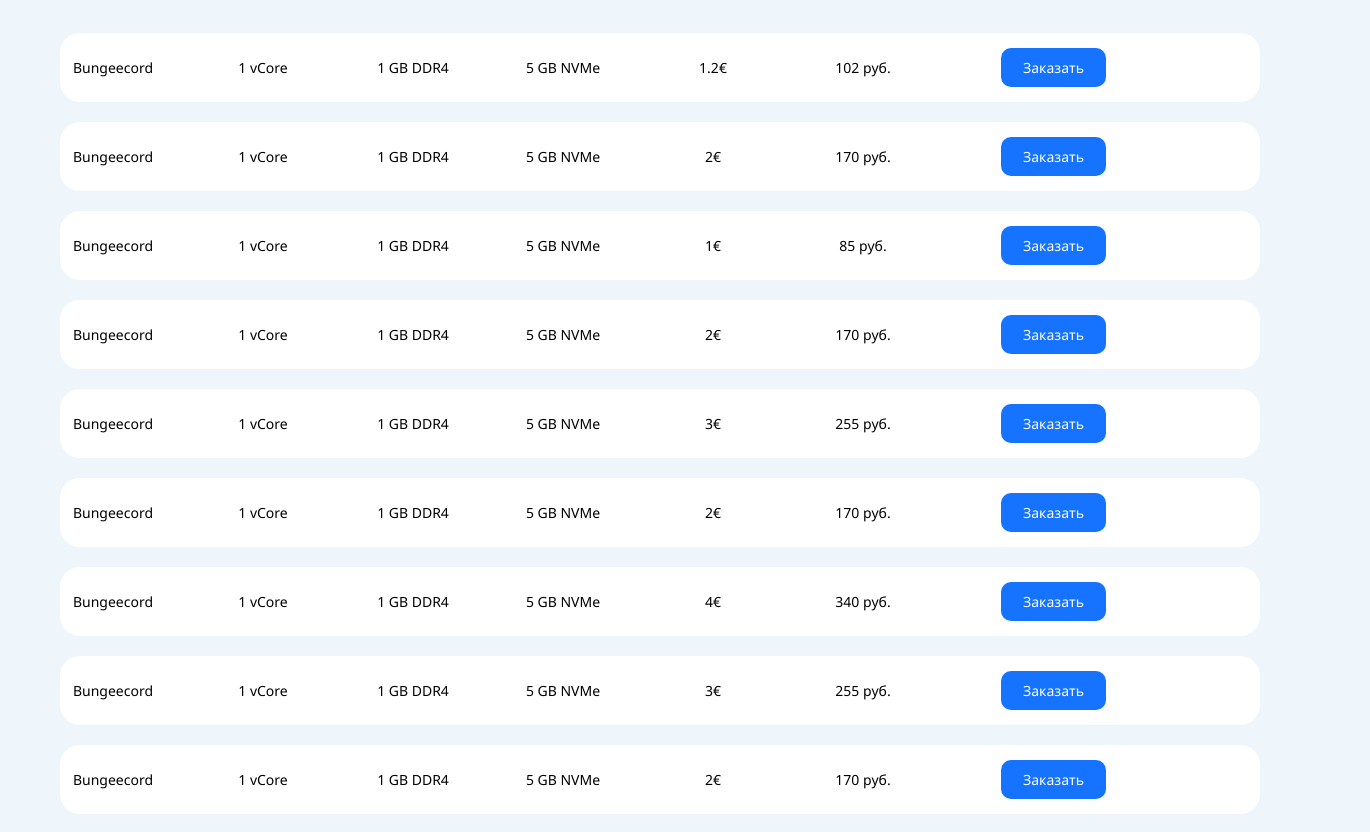
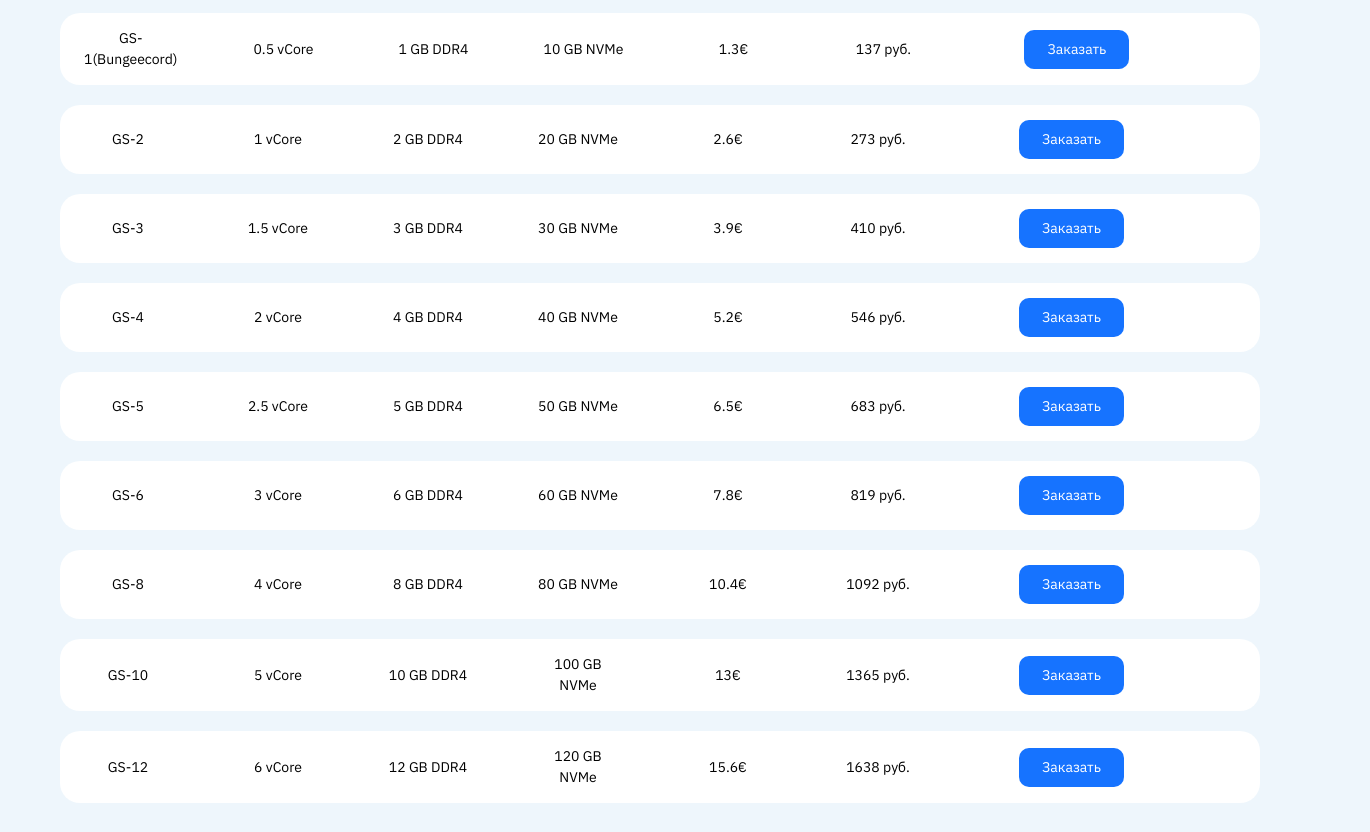
Before and after one commit to Gutsssss/RiseIron-landing, a Vue app: page / in a window 1280 px wide. Shown: the part 1965-2797 px from the top of the page, 1370 px wide, since content can reach past the window. Built offline with nearby package versions, Linux system fonts and the light colour scheme; a web font is replaced by a local one; what mdi-vue would draw is missing.

Commit message:
change panles with primevue and some changes

```diff
--- a/public/index.html
+++ b/public/index.html
@@ -4,8 +4,8 @@
     <meta charset="utf-8">
     <meta http-equiv="X-UA-Compatible" content="IE=edge">
     <meta name="viewport" content="width=device-width,initial-scale=1.0">
-    <link rel="icon" href="<%= BASE_URL %>favicon.ico">
-    <title><%= htmlWebpackPlugin.options.title %></title>
+    <link rel="icon" href="/favicon-32x32.png" type="image/png">
+    <title>SrvUP - Мощный хостинг с Anti-DDoS Game защитой для проектов любых сложностей</title>
   </head>
   <body style="background: #EEF6FC;;">
     <noscript>
--- a/src/components/HelloWorld.vue
+++ b/src/components/HelloWorld.vue
@@ -3,26 +3,23 @@
   <div class="nav">
     <img src="@/assets/header_logo.png" />
     <ul class="nav-ul">
-      <a class="ref" href="#tarifPlans"
-        ><li class="nav-li">Тарифы</li></a
-      >
-      <a class="ref" href="#questions"
-        ><li class="nav-li">FAQ</li></a
-      >
-      <a class="ref" href=" https://wiki.srvup.ru/support"
-      target="_blank"
+      <a class="ref" href="#tarifPlans"><li class="nav-li">Тарифы</li></a>
+      <a class="ref" href="#questions"><li class="nav-li">FAQ</li></a>
+      <a class="ref" href=" https://wiki.srvup.ru/support" target="_blank"
         ><li class="nav-li">Поддержка</li></a
       >
-      <a class="ref" href="https://wiki.srvup.ru/"
-      target="_blank"
+      <a class="ref" href="https://wiki.srvup.ru/" target="_blank"
         ><li class="nav-li">База знаний</li></a
       >
-      <a class="ref" href="https://vk.com/topic-200598401_49056856"
-      target="_blank"
+      <a class="ref" href="reviews.srvup.ru" target="_blank"
         ><li class="nav-li">Отзывы</li></a
       >
     </ul>
-    <button class="nav-btn">Биллинг</button>
+    <button class="nav-btn">
+      <a href="https://bill.srvup.ru/" target="_blank" style="color: white"
+        >Биллинг</a
+      >
+    </button>
   </div>
   <!-- tarifs? -->
   <container class="tarifs">
@@ -37,7 +34,11 @@
       </p>
       <div class="tarifs-btns">
         <button id="btn_1" class="tarifs-info-btn" style="color: white">
-        <a href=" https://bill.srvup.ru/billing.php?do=order2&tarif_id=58" target="_blank">Протестировать сервер</a>
+          <a
+            href=" https://bill.srvup.ru/billing.php?do=order2&tarif_id=58"
+            target="_blank"
+            >Протестировать сервер</a
+          >
         </button>
         <button
           id="btn_2"
@@ -48,9 +49,7 @@
             border: 2px solid rgba(29, 86, 236, 1);
           "
         >
-      <a href="#tarifPlans">
-        Посмотреть тарифы
-      </a>
+          <a href="#tarifPlans"> Посмотреть тарифы </a>
         </button>
       </div>
     </div>
@@ -58,32 +57,42 @@
   </container>
   <!-- about -->
   <container class="about">
-  <div><p>Почему выбирают нас?</p></div>
-  <div><img src="@/assets/Lists.png"></div>
+    <div><p>Почему выбирают <span style="border-bottom: 4px solid rgba(29, 86, 236, 1);">нас?</span></p></div>
+    <div><img src="@/assets/Lists.png" /></div>
   </container>
   <!-- services -->
   <container class="services">
     <div class="services-info">
-      <div><p>Поддерживаемые игры и программы</p></div>
-      <div class="services-games"><img src="@/assets/games.png"></div>
+      <div><p>Поддерживаемые <span style="border-bottom: 4px solid rgba(29, 86, 236, 1);">игры</span> и программы</p></div>
+      <div class="services-games"><img src="@/assets/games.png" /></div>
     </div>
   </container>
   <!-- plans -->
   <div class="tarifPlans">
-    <p class="tarifPlans-tag" id="tarifPlans">Тарифные планы</p>
+    <p class="tarifPlans-tag" id="tarifPlans">Тарифные <span style="border-bottom: 4px solid rgba(29, 86, 236, 1);">планы</span> </p>
     <div class="tarifPlans-buttons">
       <input checked type="radio" id="one" value="1" v-model="picked" />
       <label for="one">Игровые сервера</label>
       <input type="radio" id="two" value="2" v-model="picked" />
       <label for="two">VDS</label>
       <input type="radio" id="three" value="3" v-model="picked" />
-      <label for="three">Выделенный сервер</label>
+      <label for="three"
+        ><a href="https://dedic.srvup.ru/" target="_blank"
+          >Выделенный сервер</a
+        ></label
+      >
     </div>
     <div class="tarifPlans-table">
       <tableTarifs :table="table1" :inTarifs="inTarifs" v-if="picked == 1" />
-      <tableTarifs :table="table2" :inTarifs="inTarifs2" :deleteConnect="false" v-if="picked == 2" />
+      <tableTarifs
+        :table="table1"
+        :inTarifs="inTarifs2"
+        :deleteConnect="false"
+        v-if="picked == 2"
+      />
     </div>
-    <div class="stepform_8vGLfm7 rnd_1271651571"></div>
+    <div class="stepform_8vGLfm7 rnd_1271651571" v-show="picked == 1"></div>
+    <div class="stepform_AzCaoLN rnd_1283789748" v-show="picked == 2"></div>
     <div class="uniqueOffers">
       <p class="uniqueOffers-text">Уникальные предложения</p>
       <div class="uniqueOffers-div">
@@ -103,52 +112,41 @@
       </p>
     </div>
     <div class="text-subtitle-2 mt-4 mb-2"></div>
-    <v-expansion-panels>
-      <v-expansion-panel>
-        <v-expansion-panel-title
-          expand-icon="mdi-plus"
-          collapse-icon="mdi-minus"
+    <Accordion>
+      <AccordionTab header="Как долго активируется мой сервер?">
+        <p>
+          Активация игрового сервера обычно занимает всего несколько минут после
+          оформления заказа за исключением тестового периода и форсмажорных
+          ситуаций. В случае с VDS как только вы заплатите за услугу и установка
+          сервера будет завершена, вы сможете приступить к управлению своим
+          сервером.
+        </p>
+      </AccordionTab>
+      <AccordionTab header="Сколько человек выдержит мой игровой сервер?">
+        <div>
+          <p>
+            Вместимость вашего игрового сервера зависит от выбранного вами
+            тарифного плана. Мы предоставляем различные варианты, которые
+            поддерживают разное количество одновременных игроков. Наши тарифы
+            позволяют выдерживать от нескольких десятков до нескольких сотен
+            игроков одновременно. Подробную информацию вы можете получить в базе
+            знаний или уточнить у нашей службы поддержки.
+          </p>
+        </div>
+      </AccordionTab>
+      <AccordionTab
+        header="Могу ли я создать сервер по другой игре, кроме Minecraft?"
       >
-          Как долго активируется мой сервер?
-        </v-expansion-panel-title>
-        <v-expansion-panel-text>
-          Lorem ipsum dolor sit amet, consectetur adipiscing elit, sed do
-          eiusmod tempor incididunt ut labore et dolore magna aliqua. Ut enim ad
-          minim veniam, quis nostrud exercitation ullamco laboris nisi ut
-          aliquip ex ea commodo consequat.
-        </v-expansion-panel-text>
-      </v-expansion-panel>
-
-      <v-expansion-panel>
-        <v-expansion-panel-title
-          expand-icon="mdi-plus"
-          collapse-icon="mdi-minus"
-        >
-          Сколько человек выдержит мой игровой сервер?
-        </v-expansion-panel-title>
-        <v-expansion-panel-text>
-          Lorem ipsum dolor sit amet, consectetur adipiscing elit, sed do
-          eiusmod tempor incididunt ut labore et dolore magna aliqua. Ut enim ad
-          minim veniam, quis nostrud exercitation ullamco laboris nisi ut
-          aliquip ex ea commodo consequat.
-        </v-expansion-panel-text>
-      </v-expansion-panel>
-
-      <v-expansion-panel>
-        <v-expansion-panel-title
-          expand-icon="mdi-plus"
-          collapse-icon="mdi-minus"
-        >
-          Могу ли я создать сервер по другой игре, кроме Minecraft?
-        </v-expansion-panel-title>
-        <v-expansion-panel-text>
-          Lorem ipsum dolor sit amet, consectetur adipiscing elit, sed do
-          eiusmod tempor incididunt ut labore et dolore magna aliqua. Ut enim ad
-          minim veniam, quis nostrud exercitation ullamco laboris nisi ut
-          aliquip ex ea commodo consequat.
-        </v-expansion-panel-text>
-      </v-expansion-panel>
-    </v-expansion-panels>
+        <p>
+          Конечно! Помимо, Minecraft, вы можете создать сервер для большинства
+          игр и сервисов. Мы поддерживаем широкий спектр и постоянно расширяем
+          список доступных опций. Если у вас есть конкретная игра или сервис,
+          для которого вы хотите создать сервер, свяжитесь с нашей службой
+          поддержки, и мы постараемся предоставить вам соответствующие
+          возможности.
+        </p>
+      </AccordionTab>
+    </Accordion>
   </container>
   <container class="footer">
     <div class="footer-left">
@@ -163,41 +161,61 @@
     <div class="footer-middle">
       <ul class="footer-middle-list">
         <p>Ссылки</p>
-        <li><a href=" https://wiki.srvup.ru/" target="_blank">База знаний</a></li>
-        <li><a href="https://vk.com/topic-200598401_49056856" target="_blank">Отзывы</a></li>
-        <li>Личный кабинет</li>
+        <li>
+          <a href=" https://wiki.srvup.ru/" target="_blank">База знаний</a>
+        </li>
+        <li>
+          <a href="reviews.srvup.ru" target="_blank">Отзывы</a>
+        </li>
+        <li><a>Биллинг</a></li>
       </ul>
       <ul class="footer-middle-list">
         <p>Документы</p>
-        <li><a href="https://wiki.srvup.ru/terms-of-use" target="_blank">Пользовательское соглашение</a></li>
-        <li>Политика конфиденциальности</li>
+        <li>
+          <a href="https://wiki.srvup.ru/terms-of-use" target="_blank"
+            >Пользовательское соглашение</a
+          >
+        </li>
+        <li hidden>Политика конфиденциальности</li>
       </ul>
     </div>
     <div class="footer-right">
       <div>
-      <p>Мы в социальных<br> сетях</p>
-      <img src="@/assets/tg_icon.png">
-      <img src="@/assets/vk_icon.png">
-      <img src="@/assets/discord_icon.png">
+        <p>
+          Мы в социальных<br />
+          сетях
+        </p>
+        <a href="https://t.me/srvup" target="_blank"
+          ><img src="@/assets/tg_icon.png"
+        /></a>
+        <a href="https://vk.com/srvup_ru" target="_blank"
+          ><img src="@/assets/vk_icon.png"
+        /></a>
+        <a href="https://discord.srvup.ru/" target="_blank"
+          ><img src="@/assets/discord_icon.png"
+        /></a>
       </div>
       <div>
         <p>Принимаем к оплате</p>
-      <img src="@/assets/oplata_mir.png">
-      <img src="@/assets/oplata_sbp.png">
-      <img src="@/assets/oplata_icon.png">
-      <img src="@/assets/oplata_qiwi.png">
+        <img src="@/assets/oplata_mir.png" />
+        <img src="@/assets/oplata_sbp.png" />
+        <img src="@/assets/oplata_icon.png" />
+        <img src="@/assets/oplata_qiwi.png" />
       </div>
     </div>
   </container>
 </template>
 
 <script>
+import "primevue/resources/themes/lara-light-indigo/theme.css";
+import Accordion from "primevue/accordion";
+import AccordionTab from "primevue/accordiontab";
 import tableTarifs from "@/components/TableTarifs.vue";
 export default {
-  components: { tableTarifs },
+  components: { tableTarifs, Accordion, AccordionTab },
   data() {
     return {
-      toggle:true,
+      toggle: true,
       picked: 1,
       plans: [
         {
@@ -213,179 +231,182 @@
       inTarifs: [
         {
           id: 1,
-          tarifName: "Bungeecord",
-          cpu: "1 vCore",
+          tarifName: "GS-1(Bungeecord)",
+          cpu: "0.5 vCore",
           ram: "1 GB DDR4",
-          container: "5 GB NVMe",
-          connect: "100 MB",
-          priceEuro: 1.2,
+          container: "10 GB NVMe",
+          priceEuro: 1.3,
           priceRub: 0,
         },
         {
           id: 2,
-          tarifName: "Bungeecord",
+          tarifName: "GS-2",
           cpu: "1 vCore",
-          ram: "1 GB DDR4",
-          container: "5 GB NVMe",
-          connect: "100 MB",
-          priceEuro: 2,
+          ram: "2 GB DDR4",
+          container: "20 GB NVMe",
+          priceEuro: 2.6,
           priceRub: 10,
         },
         {
           id: 3,
-          tarifName: "Bungeecord",
-          cpu: "1 vCore",
-          ram: "1 GB DDR4",
-          container: "5 GB NVMe",
-          connect: "100 MB",
-          priceEuro: 1,
+          tarifName: "GS-3",
+          cpu: "1.5 vCore",
+          ram: "3 GB DDR4",
+          container: "30 GB NVMe",
+          priceEuro: 3.9,
           priceRub: 10,
         },
         {
           id: 4,
-          tarifName: "Bungeecord",
-          cpu: "1 vCore",
-          ram: "1 GB DDR4",
-          container: "5 GB NVMe",
-          connect: "100 MB",
-          priceEuro: 2,
+          tarifName: "GS-4",
+          cpu: "2 vCore",
+          ram: "4 GB DDR4",
+          container: "40 GB NVMe",
+          priceEuro: 5.2,
           priceRub: 10,
         },
         {
           id: 5,
-          tarifName: "Bungeecord",
-          cpu: "1 vCore",
-          ram: "1 GB DDR4",
-          container: "5 GB NVMe",
-          connect: "100 MB",
-          priceEuro: 3,
+          tarifName: "GS-5",
+          cpu: "2.5 vCore",
+          ram: "5 GB DDR4",
+          container: "50 GB NVMe",
+          priceEuro: 6.5,
           priceRub: 10,
         },
         {
           id: 6,
-          tarifName: "Bungeecord",
-          cpu: "1 vCore",
-          ram: "1 GB DDR4",
-          container: "5 GB NVMe",
-          connect: "100 MB",
-          priceEuro: 2,
+          tarifName: "GS-6",
+          cpu: "3 vCore",
+          ram: "6 GB DDR4",
+          container: "60 GB NVMe",
+          priceEuro: 7.8,
           priceRub: 10,
         },
         {
           id: 7,
-          tarifName: "Bungeecord",
-          cpu: "1 vCore",
-          ram: "1 GB DDR4",
-          container: "5 GB NVMe",
-          connect: "100 MB",
-          priceEuro: 4,
+          tarifName: "GS-8",
+          cpu: "4 vCore",
+          ram: "8 GB DDR4",
+          container: "80 GB NVMe",
+          priceEuro: 10.4,
           priceRub: 10,
         },
         {
           id: 8,
-          tarifName: "Bungeecord",
-          cpu: "1 vCore",
-          ram: "1 GB DDR4",
-          container: "5 GB NVMe",
-          connect: "100 MB",
-          priceEuro: 3,
+          tarifName: "GS-10",
+          cpu: "5 vCore",
+          ram: "10 GB DDR4",
+          container: "100 GB NVMe",
+          priceEuro: 13,
           priceRub: 10,
         },
         {
           id: 9,
-          tarifName: "Bungeecord",
-          cpu: "1 vCore",
-          ram: "1 GB DDR4",
-          container: "5 GB NVMe",
-          connect: "100 MB",
-          priceEuro: 2,
-          priceRub: 10,
-        },
-        {
-          id: 10,
-          tarifName: "Bungeecord",
-          cpu: "1 vCore",
-          ram: "1 GB DDR4",
-          container: "5 GB NVMe",
-          connect: "100 MB",
-          priceEuro: 3,
-          priceRub: 10,
-        },
-        {
-          id: 11,
-          tarifName: "Bungeecord",
-          cpu: "1 vCore",
-          ram: "1 GB DDR4",
-          container: "5 GB NVMe",
-          connect: "100 MB",
-          priceEuro: 10,
+          tarifName: "GS-12",
+          cpu: "6 vCore",
+          ram: "12 GB DDR4",
+          container: "120 GB NVMe",
+          priceEuro: 15.6,
           priceRub: 10,
         },
       ],
-      inTarifs2:[
+      inTarifs2: [
         {
-          id:1,
-          tarifName:"VM-2",
+          id: 1,
+          tarifName: "VM-2",
           cpu: 1,
-          ram:4,
-          container:20,
-          priceEuro:4.1,
-          priceRub:431
+          ram: "2 GB DDR4",
+          container: 20,
+          priceEuro: 4.1,
+          priceRub: 431,
         },
         {
-          id:2,
-          tarifName:"VM-2",
-          cpu: 1,
-          ram:4,
-          container:20,
-          priceEuro:4.1,
-          priceRub:431
-        },{
-          id:3,
-          tarifName:"VM-4",
-          cpu: 1,
-          ram:4,
-          container:20,
-          priceEuro:4.1,
-          priceRub:431
-        },{
-          id:4,
-          tarifName:"VM-5",
-          cpu: 1,
-          ram:4,
-          container:20,
-          priceEuro:4.1,
-          priceRub:431
-        },{
-          id:5,
-          tarifName:"VM-6",
-          cpu: 1,
-          ram:4,
-          container:20,
-          priceEuro:4.1,
-          priceRub:431
+          id: 3,
+          tarifName: "VM-4",
+          cpu: 2,
+          ram: "4 GB DDR4",
+          container: 40,
+          priceEuro: 6.7,
+          priceRub: 431,
+        },
+        {
+          id: 4,
+          tarifName: "VM-5",
+          cpu: 2.5,
+          ram: "5 GB DDR4",
+          container: 50,
+          priceEuro: 8,
+          priceRub: 431,
+        },
+        {
+          id: 5,
+          tarifName: "VM-6",
+          cpu: 3,
+          ram: "6 GB DDR4",
+          container: 60,
+          priceEuro: 9.3,
+          priceRub: 431,
+        },
+        {
+          id: 5,
+          tarifName: "VM-8",
+          cpu: 4,
+          ram: "8 GB DDR4",
+          container: 80,
+          priceEuro: 11.9,
+          priceRub: 431,
+        },
+        {
+          id: 5,
+          tarifName: "VM-10",
+          cpu: 5,
+          ram: "10 GB DDR4",
+          container: 100,
+          priceEuro: 14.5,
+          priceRub: 431,
+        },
+        {
+          id: 5,
+          tarifName: "VM-12",
+          cpu: 6,
+          ram: "12 GB DDR4",
+          container: 120,
+          priceEuro: 17.1,
+          priceRub: 431,
+        },
+        {
+          id: 5,
+          tarifName: "VM-16",
+          cpu: 8,
+          ram: "16 GB DDR4",
+          container: 160,
+          priceEuro: 22.3,
+          priceRub: 431,
+        },
+        {
+          id: 5,
+          tarifName: "VM-32",
+          cpu: 16,
+          ram: "32 GB DDR4",
+          container: 320,
+          priceEuro: 43.1,
+          priceRub: 431,
+        },
+      ],
+      table1: ["Название", "CPU", "RAM", "SSD NVMe"],
+      computed: {
+        toggleTarifs() {
+          if (this.picked === 1) {
+            return (this.toggle = true);
+          } else {
+            return (this.toggle = false);
           }
-      ],
-      table1:[
-        'Тариф','CPU','RAM','Накопитель','Подключение'
-      ],
-      table2:[
-        'Название','CPU','RAM','SSD NVMe',
-      ],
-      computed:{
-        toggleTarifs() {
-          if(this.picked === 1) {
-            return this.toggle = true
-          }
-          else {
-            return this.toggle = false
-          }
-        }
-      }
+        },
+      },
     };
   },
 };
-
 (function (s, t, e, p, f, o, r, m) {
   s[t] = s[t] || {};
   s[t][1271651571] = {
@@ -405,15 +426,35 @@
   "appendChild",
   "querySelector"
 );
+(function (s, t, e, p, f, o, r, m) {
+  s[t] = s[t] || {};
+  s[t][1283789748] = {
+    id: "AzCaoLN",
+    rnd: 1283789748,
+  };
+  e.async = true;
+  e.src = p + f;
+  document[m](o)[r](e);
+})(
+  window,
+  "stepFORM_params",
+  document.createElement("script"),
+  document.location.protocol === "https:" ? "https:" : "http:",
+  "//u027902.stepform.io/api.js?id=AzCaoLN",
+  "head",
+  "appendChild",
+  "querySelector"
+);
 </script>
 <style scoped>
+@import url('https://fonts.googleapis.com/css2?family=IBM+Plex+Sans:wght@400;700&display=swap');
 template {
   display: flex;
   gap: 100px;
   scroll-behavior: smooth;
 }
 * {
-  font-family: "Segoe UI", Tahoma, Geneva, Verdana, sans-serif;
+  font-family: 'IBM Plex Sans', sans-serif;
   align-items: center;
 }
 a {
@@ -468,7 +509,7 @@
   align-items: center;
   align-content: center;
   flex-wrap: wrap;
-background: #1D56EC;
+  background: #1d56ec;
   color: rgba(238, 238, 238, 1);
   border-radius: 8px;
   font-style: normal;
@@ -484,15 +525,15 @@
   gap: 100px;
   flex-shrink: 0;
   border-radius: 50px;
-background: #FFF;
+  background: #fff;
   box-shadow: 0px 4px 4px 0px rgba(0, 0, 0, 0.25);
   margin: 0 auto;
 }
-#btn_1 a{
-  color: white
+#btn_1 a {
+  color: white;
 }
-#btn_2 a{
-  color: rgba(22, 115, 255, 1)
+#btn_2 a {
+  color: rgba(22, 115, 255, 1);
 }
 .tarifs-info {
   display: flex;
@@ -515,7 +556,7 @@
   line-height: normal;
 }
 .tarifs-info-speed {
-  color: var(--t-2, #3F4D63);
+  color: var(--t-2, #3f4d63);
   font-size: 16px;
   font-style: normal;
   font-weight: 400;
@@ -542,7 +583,7 @@
   text-align: center;
 }
 .about p {
-  color: var(--t-2, #3F4D63);
+  color: var(--t-2, #3f4d63);
   font-size: 32px;
   font-style: normal;
   font-weight: 700;
@@ -556,7 +597,7 @@
   margin: 50px;
 }
 .services p {
-  color: var(--t-2, #3F4D63);
+  color: var(--t-2, #3f4d63);
   font-size: 32px;
   font-style: normal;
   font-weight: 700;
@@ -594,12 +635,14 @@
   align-items: center;
   padding: 20px;
   margin: 0 auto;
+  margin-bottom: 100px;
 }
 .tarifPlans-tag {
   text-align: center;
-  font-size: 59px;
-  font-weight: 600;
+  font-size: 32px;
+  font-weight: 700;
   margin-bottom: 27px;
+  color: #3F4D63;
 }
 .tarifPlans-buttons {
   display: flex;
@@ -613,9 +656,9 @@
 /* offers */
 .uniqueOffers {
   height: 345px;
-  margin-top: 100px;
+  width: 1300px;
+  margin: 0 auto;
   text-align: center;
-  width: 100%;
   background: white;
   padding: 20px;
   border-radius: 50px;
@@ -638,7 +681,7 @@
   text-align: center;
   width: 371px;
   padding-bottom: 10px;
-  border-bottom: 3px solid #1D56EC;
+  border-bottom: 3px solid #1d56ec;
 }
 .questions {
   display: flex;
@@ -650,13 +693,17 @@
 .questions-info {
   width: 370px;
 }
-.v-expansion-panel-title {
+.p-accordion {
+  width: 900px;
+}
+.p-accordion-header {
+  width: 900px;
   font-size: 24px;
-  font-weight: 600;
 }
-.v-expansion-panel {
-  width: 760px;
-  margin: 20px;
+.p-accordion-content {
+  width: 900px;
+  background-color: white;
+  font-size: 40px;
 }
 .questions-info-top {
   font-size: 59px;
--- a/src/components/TableTarifs.vue
+++ b/src/components/TableTarifs.vue
@@ -36,11 +36,8 @@
         <td>{{ item.cpu }}</td>
         <td>{{ item.ram }}</td>
         <td>{{ item.container }}</td>
-        <template v-if="deleteConnect">
-        <td>{{ item.connect }}</td>
-      </template>
         <td>{{ item.priceEuro }}€</td>
-        <td>{{ item.priceEuro * 85 }} руб.</td>
+        <td>{{ (item.priceEuro * 105.011600928).toFixed(0) }} руб.</td>
         <td><button class="table-btn"><a href="https://bill.srvup.ru/billing.php?do=tarifs" target="_blank">Заказать</a></button></td>
       </tr>
     <!-- <template v-if="!toggleTarifs">
@@ -79,6 +76,8 @@
 <style scoped>
 * {
   font-size: 14px;
+  font-style: normal;
+  font-weight: 400;
 }
 .table-btn {
   width: 105px;
@@ -108,7 +107,7 @@
   border-radius: 10px 10px 0 0;
 }
 thead th {
-  padding-left: 25px;
+  padding-left: 54px;
     padding-right: 36px;
 }
 table-head {
@@ -125,8 +124,8 @@
   border-radius: 20px;
 }
 tbody td {
-  padding-left: 6px;
-    padding-right: 50px;
+  padding-left: 24px;
+    padding-right: 38px;
   width: 150px;
 }
 .text-left {
--- a/src/main.js
+++ b/src/main.js
@@ -9,11 +9,14 @@
 import * as components from 'vuetify/components'
 import * as directives from 'vuetify/directives'
 
+import PrimeVue from 'primevue/config';
+
 const vuetify = createVuetify({
   components,
   directives,
 })
 
-createApp(App).use(vuetify).use(mdiVue,{
+
+createApp(App).use(vuetify).use(PrimeVue).use(mdiVue,{
   icons: mdijs
 }).mount('#app')
```
Also changed, not shown: package.json (+6 -2 lines), public/favicon-32x32.png (added), 1 other file (tests, documents, lock files or other folders). Lines whose indentation alone changed are shown as unchanged.
